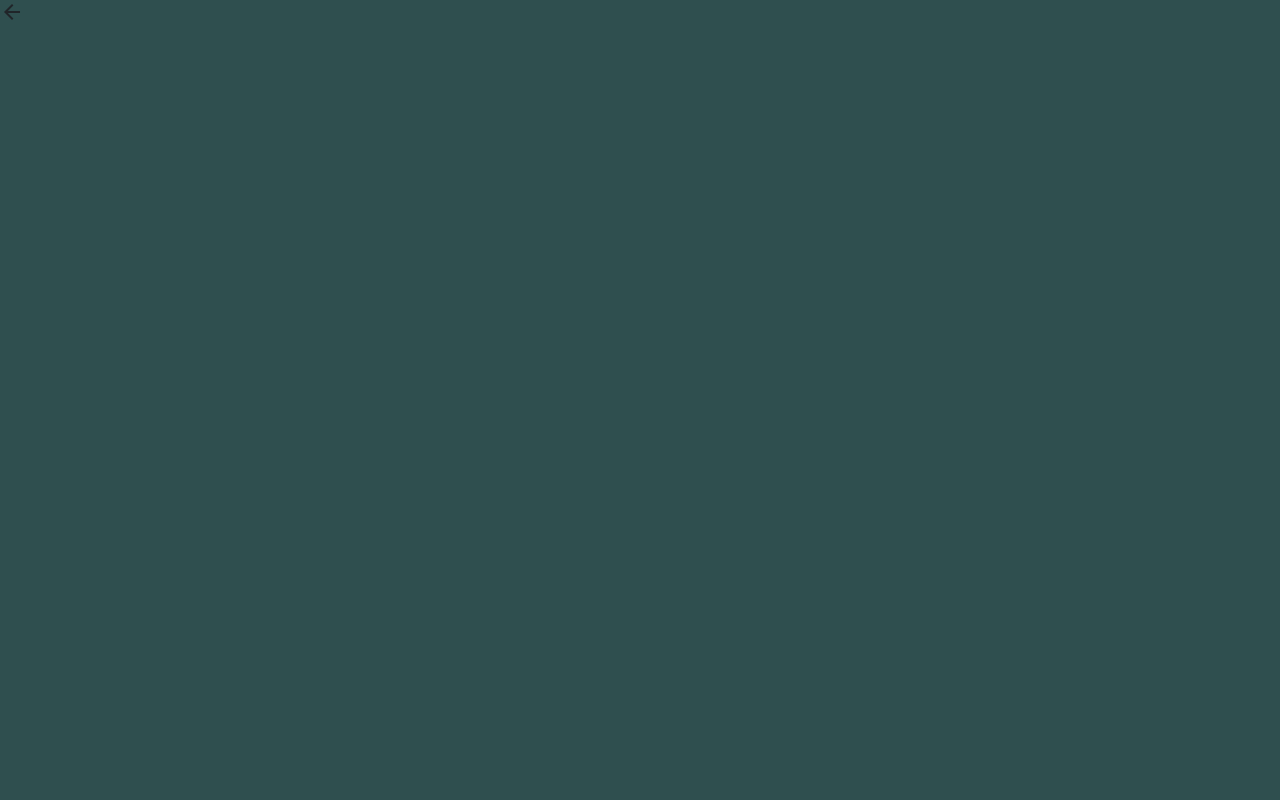
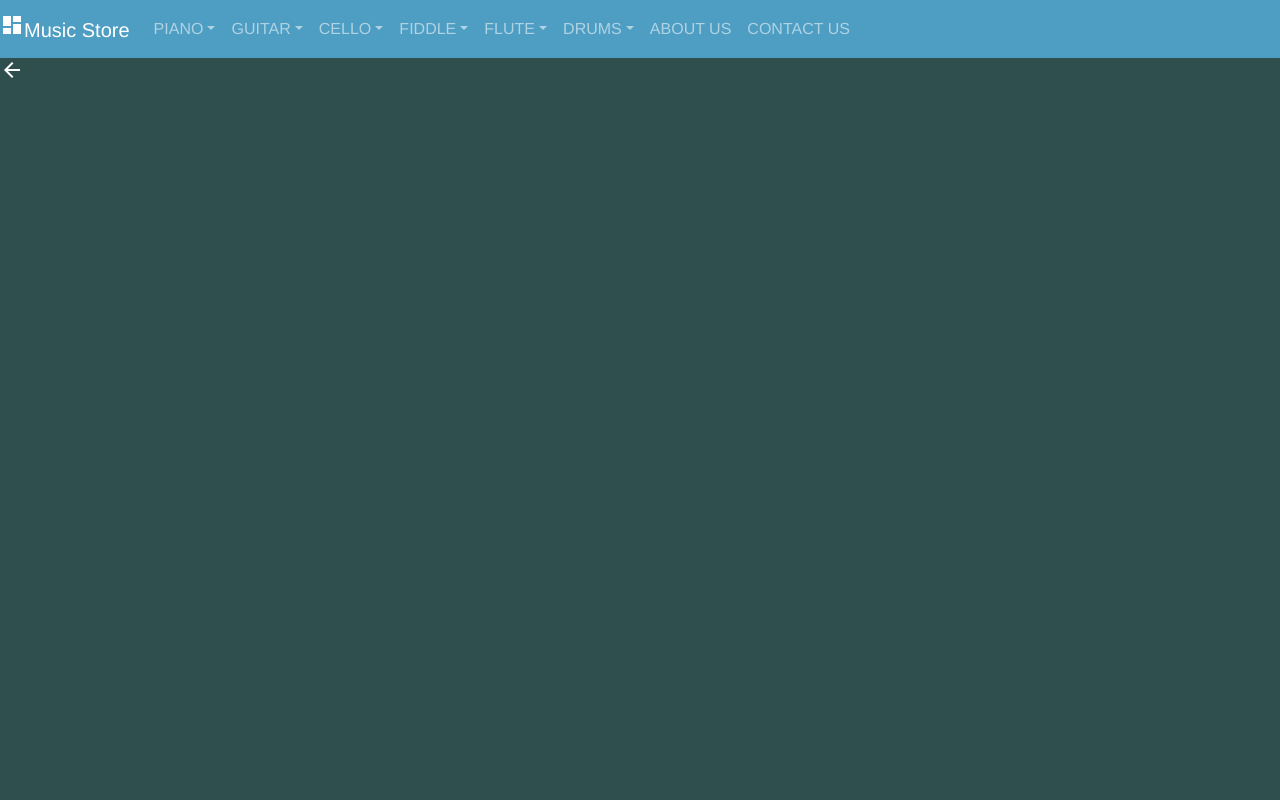
Before and after one commit to aoguzperdahci/music-store, a React (Create React App) app: page / in a window 1280 px wide. Shown: the top 800 px of the page. Built offline with nearby package versions, Linux system fonts and the light colour scheme.

Commit message:
menuUpdate

```diff
--- a/src/App.js
+++ b/src/App.js
@@ -1,34 +1,18 @@
-import { BrowserRouter, Routes, Route, Redirect } from 'react-router-dom';
-import MenuBar from './Components/MenuBar';
-import Footer from './Components/Footer';
-import MainCategoryPage from './Pages/MainCategoryPage';
-import MainPage from './Pages/MainPage';
-import SubCategoryPage from './Pages/SubCategoryPage';
-
+import Footer from "./Components/Footer";
+import MenuBar from "./Components/MenuBar";
+import Page from "./Components/Page";
+import React from 'react';
+import {BrowserRouter as Router} from 'react-router-dom';
 
 function App() {
   return (
-    <BrowserRouter>
-
-    <MenuBar/>
-
-
-      <Routes>
-
-        <Route path="/" element={<MainPage />}>
-        </Route>
-
-        <Route path="/:mainCategory" element={<MainCategoryPage />}>
-        </Route>
-
-        <Route path="/:mainCategory/:subCategory" element={<SubCategoryPage />}>
-        </Route>
-
-      </Routes>
-
-      <Footer/>
-
-    </BrowserRouter>
+    <>
+    <Router>
+      <MenuBar />
+    </Router>
+<Page></Page>
+<Footer></Footer>
+</>
   );
 }
 
--- a/src/CSS/Page.css
+++ b/src/CSS/Page.css
@@ -3,3 +3,18 @@
     height: 1000px;
     background-color: darkslategray;
 }
+.bg-myColour{
+    background-color:rgb(78, 157, 194);
+}
+*{
+      box-sizing: border-box;
+      margin:0;
+      padding:0;;
+      font-family:'Franklin Gothic Medium', 'Arial Narrow', Arial, sans-serif;
+}
+body {
+    background-color: #282c34;
+  color: white;
+  padding: 0;
+  font-family: Sans-Serif;
+}
--- a/src/Components/MenuBar.js
+++ b/src/Components/MenuBar.js
@@ -1,10 +1,47 @@
 import React from 'react'
+import {Nav, Navbar, NavDropdown } from 'react-bootstrap'
+import 'bootstrap/dist/css/bootstrap.css'
 
 const MenuBar = () => {
     return (
         <div>
+        <Navbar bg="myColour" variant="dark"
+        sticky="top" expand="md" collapseOnSelect>
+        <Navbar.Brand>
+            <span class="material-icons md-48">dashboard</span>
+            Music Store
+        </Navbar.Brand>
+        <Navbar.Toggle/>
+        <Navbar.Collapse>
+        <Nav>
+            <NavDropdown title="PIANO">
+                <NavDropdown.Item href="PIANO/ACOUSTIC" >ACOUSTIC</NavDropdown.Item>
+                <NavDropdown.Item href="PIANO/ACOUSTIC">DIGITAL</NavDropdown.Item>
+            </NavDropdown>
+            <NavDropdown title="GUITAR">
+                <NavDropdown.Item href="GUITAR/CLASSSIC">CLASSIC</NavDropdown.Item>
+                <NavDropdown.Item href="GUITAR/ELECTRICAL">ELECTRICAL</NavDropdown.Item>
+                <NavDropdown.Item href="GUITAR/ACOUSTIC">ACOUSTIC</NavDropdown.Item>
+            </NavDropdown>
+            <NavDropdown title="CELLO">
+            <NavDropdown.Item href="CELLO/CLASSSIC">CLASSIC</NavDropdown.Item>
+            </NavDropdown>
+            <NavDropdown title="FIDDLE">
+                <NavDropdown.Item href="FIDDLE/CLASSSIC">CLASSIC</NavDropdown.Item>
+            </NavDropdown>
+            <NavDropdown title="FLUTE">
+                 <NavDropdown.Item href="FLUTE/CLASSSIC">CLASSIC</NavDropdown.Item>
+            </NavDropdown>
+            <NavDropdown title="DRUMS">
+                 <NavDropdown.Item href="DRUMS/CLASSSIC">CLASSIC</NavDropdown.Item>
+            </NavDropdown>
+            <Nav.Link href="aboutus">ABOUT US</Nav.Link>
+            <Nav.Link href="contactus">CONTACT US</Nav.Link>
+        </Nav>
+        </Navbar.Collapse>
 
-        </div>
+        </Navbar>
+    </div>
     )
 }
 
```
Also changed, not shown: src/Components/Button.css (added), src/Components/Button.js (added), src/Components/Dropdown.css (added), src/Components/Dropdown.js (added), src/Components/MenuBar.css (added).
